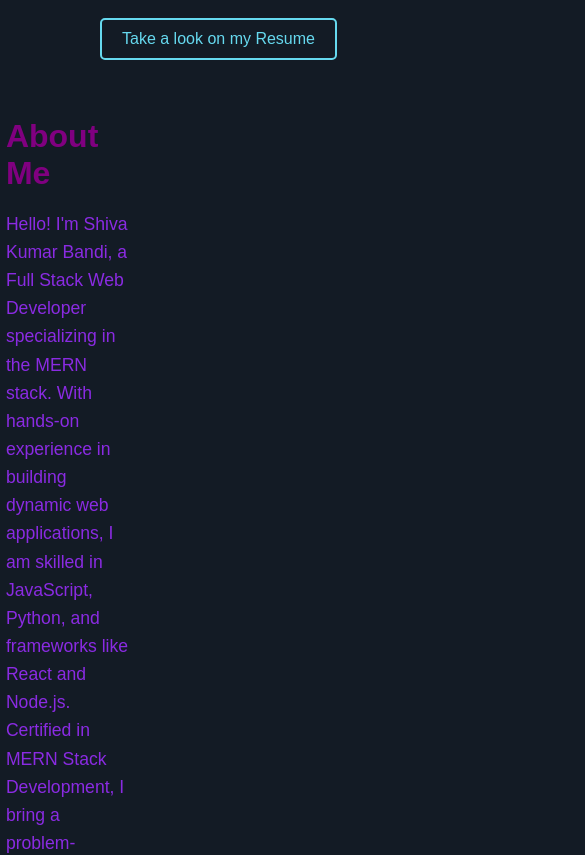
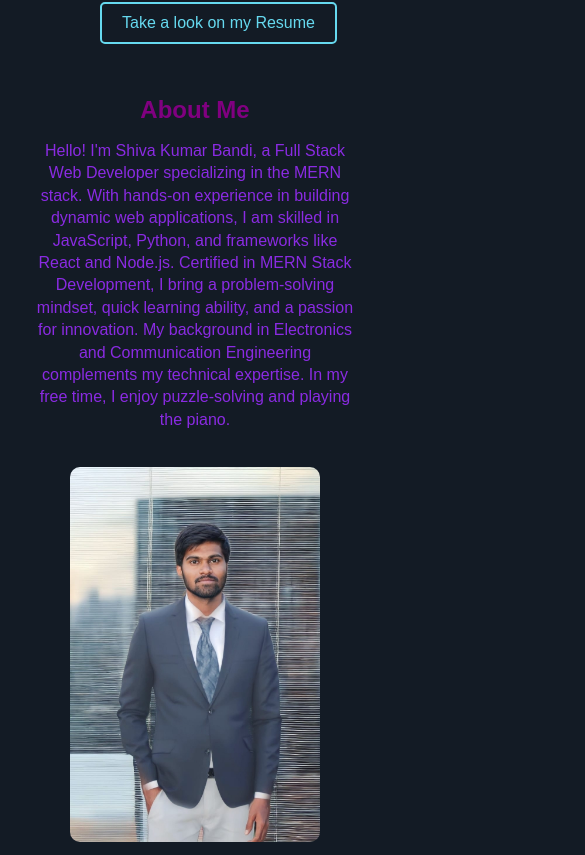
Before and after one commit to shivakumar-bandi/my-portfolio-s, a React (Create React App) app: page / in a window 390 px wide. Shown: the part 879-1734 px from the top of the page, 585 px wide, since content can reach past the window. Built offline with nearby package versions, Linux system fonts and the light colour scheme.

Commit message:
first commit

```diff
--- a/src/components/About.css
+++ b/src/components/About.css
@@ -3,8 +3,8 @@
   justify-content: center;
   align-items: center;
   padding: 2rem;
-
   color: #7fc8a9; /* Text color */
+  flex-direction: column; /* Ensures column layout on smaller screens */
 }
 
 .about-content {
@@ -12,6 +12,7 @@
   max-width: 1000px;
   flex-direction: row;
   align-items: center;
+  flex-wrap: wrap; /* Wrap content to avoid overflow */
 }
 
 .about-text {
@@ -21,8 +22,9 @@
 
 .about-image {
   flex: 1;
-    margin-left: 14rem;
+  margin-left: 0; /* Reset left margin on smaller screens */
   margin-top: 30px;
+  text-align: center; /* Center image */
 }
 
 .about-image img {
@@ -42,3 +44,31 @@
   line-height: 1.6;
   color: blueviolet;
 }
+
+/* Responsive Design */
+@media (max-width: 768px) {
+  .about-content {
+      flex-direction: column; /* Stack content vertically */
+      text-align: center;
+  }
+
+  .about-text {
+      margin-right: 0; /* Reset right margin on smaller screens */
+  }
+
+  .about-image {
+      margin-left: 0; /* Reset left margin */
+      margin-top: 20px; /* Adjust spacing */
+  }
+}
+
+@media (max-width: 480px) {
+  p {
+      font-size: 1rem; /* Reduce font size on smaller screens */
+      line-height: 1.4;
+  }
+
+  h2 {
+      font-size: 1.5rem; /* Reduce heading size on smaller screens */
+  }
+}
--- a/src/components/About.js
+++ b/src/components/About.js
@@ -17,7 +17,7 @@ const About = () => {
           </p>
         </div>
         <div className="about-image">
-          <img src={`${process.env.PUBLIC_URL}/images/shiva.jpeg`} alt="Shiva Kumar Bandi" />
+        <img src="/images/shiva.jpeg" alt="Shiva Kumar Bandi" />
         </div>
       </div>
     </section>
--- a/src/components/GitHub.css
+++ b/src/components/GitHub.css
@@ -128,3 +128,39 @@
     justify-content: space-between;
     font-size: 12px;
 }
+
+/* Responsive Design */
+@media (max-width: 768px) {
+    .github-container {
+        width: 100%; /* Make the container full width on smaller screens */
+        padding: 0 10px; /* Add padding */
+    }
+
+    .card {
+        padding: 15px; /* Reduce padding on smaller screens */
+    }
+
+    .stat-item, .progress-circle, .streak-item {
+        width: 100%; /* Make each item full width on smaller screens */
+        text-align: center;
+    }
+
+    .circle {
+        width: 40px;
+        height: 40px; /* Adjust size */
+    }
+
+    .circle-inner {
+        font-size: 16px; /* Adjust font size */
+    }
+}
+
+@media (max-width: 480px) {
+    .card h2, .card h3 {
+        font-size: 18px; /* Reduce font size on smaller screens */
+    }
+
+    .contributions-info h3 {
+        font-size: 20px; /* Adjust font size */
+    }
+}
```
Lines whose indentation alone changed are shown as unchanged.
